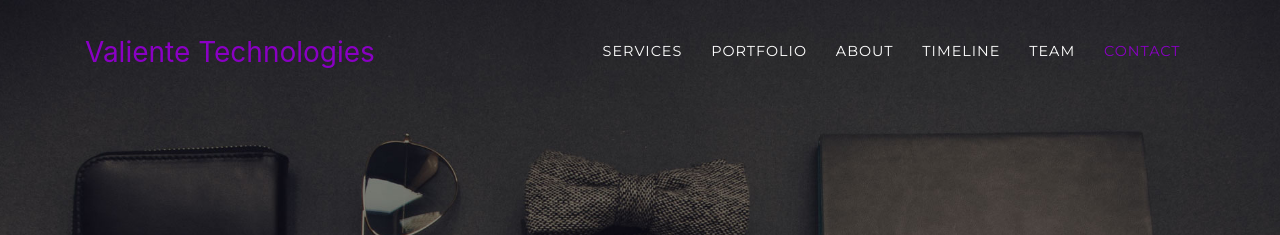
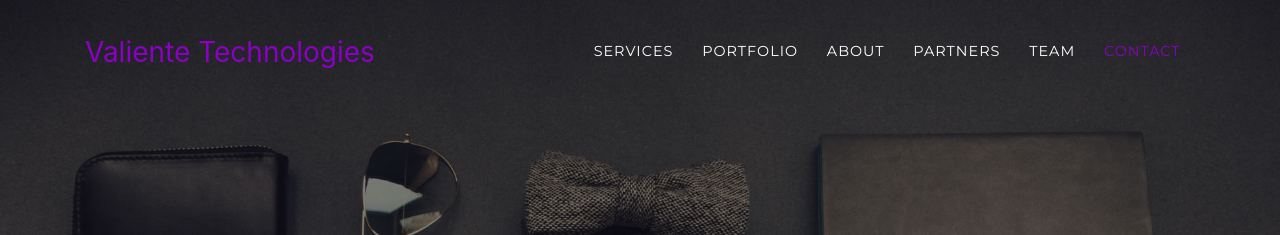
Before and after one commit to ValienteTechnologies/ValienteTechnologies.github.io, a Jekyll site: the page built from index.md, in a window 1280 px wide. Shown: the top 235 px of the page. Built offline with Jekyll 4.4.1, drawn with Linux system fonts in a browser that asks for light colours; some web fonts are replaced; some of the changed text lies outside the part shown.

Commit message:
change timeline to partners

```diff
--- a/_data/navigation.yml
+++ b/_data/navigation.yml
@@ -17,8 +17,8 @@
       section: portfolio
     - title: "About"
       section: about
-    - title: "Timeline"
-      section: timeline
+    - title: "Partners"
+      section: partners
     - title: "Team"
       section: team
     - title: "Contact"
@@ -83,7 +83,7 @@
     - title: "Hakkında"
       section: about
     - title: "Zaman Çizelgesi"
-      section: timeline
+      section: partners
     - title: "Ekip"
       section: team
     - title: "İletişim"
--- a/_includes/timeline.html
+++ b/_includes/partners.html
@@ -1,54 +1,54 @@
 <!-- About -->
 {% if site.locale and site.locale != "" and site.locale != nil %}
-  <section class="bg-light page-section" id="{{ site.data.sitetext[site.locale].timeline.section | default: "about" }}">
+  <section class="bg-light page-section" id="{{ site.data.sitetext[site.locale].partners.section | default: "about" }}">
     <div class="container">
       <div class="row">
         <div class="col-lg-12 text-center">
-          <h2 class="section-heading text-uppercase">{{ site.data.sitetext[site.locale].timeline.title | markdownify | default: "About" }}</h2>
-          <h3 class="section-subheading text-muted">{{ site.data.sitetext[site.locale].timeline.text | default: "timeline"}}</h3>
+          <h2 class="section-heading text-uppercase">{{ site.data.sitetext[site.locale].partners.title | markdownify | default: "About" }}</h2>
+          <h3 class="section-subheading text-muted">{{ site.data.sitetext[site.locale].partners.text | default: "partners"}}</h3>
         </div>
       </div>
       <div class="row">
         <div class="col-lg-12">
-          <ul class="timeline">
-      {%- assign align = site.data.sitetext[site.locale].timeline.start_align -%}
-      {%- for event in site.data.sitetext[site.locale].timeline.events -%}
+          <ul class="partners">
+      {%- assign align = site.data.sitetext[site.locale].partners.start_align -%}
+      {%- for event in site.data.sitetext[site.locale].partners.events -%}
             {%- if align == "right" -%}
               {%- if event.align and event.align == "left" -%}
                 {%- assign align = "right" -%}
                 <li>
               {%- else -%}
                 {%- assign align = "left" %}
-                <li class="timeline-inverted">
+                <li class="partners-inverted">
               {% endif %}
             {% else %}
               {%- if event.align and event.align == "right" -%}
                 {%- assign align = "left" -%}
-                <li class="timeline-inverted">
+                <li class="partners-inverted">
               {%- else -%}
                 {%- assign align = "right" %}
                 <li>
               {% endif %}
             {%- endif -%}
-              <div class="timeline-image">
+              <div class="partners-image">
                 <img class="rounded-circle img-fluid" src="{{ event.image }}" alt="{{ event.alt | default: ""}}">
               </div>
-              <div class="timeline-panel">
-                <div class="timeline-heading">
+              <div class="partners-panel">
+                <div class="partners-heading">
                   <h4>{{ event.year | markdownify }}</h4>
                   <h4 class="subheading">{{ event.title }}</h4>
                 </div>
-                <div class="timeline-body">
+                <div class="partners-body">
                   <div class="text-muted">{{ event.desc | markdownify }}</div>
                 </div>
               </div>
             </li>
 		  {% endfor %}
 
-		  {% if site.data.sitetext[site.locale].timeline.end %}
-			<li class="timeline-inverted">
-              <div class="timeline-image">
-                <h4>{{ site.data.sitetext[site.locale].timeline.end }}</h4>
+		  {% if site.data.sitetext[site.locale].partners.end %}
+			<li class="partners-inverted">
+              <div class="partners-image">
+                <h4>{{ site.data.sitetext[site.locale].partners.end }}</h4>
               </div>
             </li>
 		  {% endif %}
@@ -59,55 +59,55 @@
     </div>
   </section>
 {% else %}
-<section class="bg-light page-section" id="{{ site.data.sitetext.timeline.section | default: "about" }}">
+<section class="bg-light page-section" id="{{ site.data.sitetext.partners.section | default: "about" }}">
   <div class="container">
     <div class="row">
       <div class="col-lg-12 text-center">
-        <h2 class="section-heading text-uppercase">{{ site.data.sitetext.timeline.title | markdownify | default: "About" }}</h2>
-        <h3 class="section-subheading text-muted">{{ site.data.sitetext.timeline.text | default: "timeline"}}</h3>
+        <h2 class="section-heading text-uppercase">{{ site.data.sitetext.partners.title | markdownify | default: "About" }}</h2>
+        <h3 class="section-subheading text-muted">{{ site.data.sitetext.partners.text | default: "partners"}}</h3>
       </div>
     </div>
     <div class="row">
       <div class="col-lg-12">
-        <ul class="timeline">
-    {%- assign align = site.data.sitetext.timeline.start_align -%}
-    {%- for event in site.data.sitetext.timeline.events -%}
+        <ul class="partners">
+    {%- assign align = site.data.sitetext.partners.start_align -%}
+    {%- for event in site.data.sitetext.partners.events -%}
           {%- if align == "right" -%}
             {%- if event.align and event.align == "left" -%}
               {%- assign align = "right" -%}
               <li>
             {%- else -%}
               {%- assign align = "left" %}
-              <li class="timeline-inverted">
+              <li class="partners-inverted">
             {% endif %}
           {% else %}
             {%- if event.align and event.align == "right" -%}
               {%- assign align = "left" -%}
-              <li class="timeline-inverted">
+              <li class="partners-inverted">
             {%- else -%}
               {%- assign align = "right" %}
               <li>
             {% endif %}
           {%- endif -%}
-            <div class="timeline-image">
+            <div class="partners-image">
               <img class="rounded-circle img-fluid" src="{{ event.image }}" alt="{{ event.alt | default: ""}}">
             </div>
-            <div class="timeline-panel">
-              <div class="timeline-heading">
+            <div class="partners-panel">
+              <div class="partners-heading">
                 <h4>{{ event.year | markdownify }}</h4>
                 <h4 class="subheading">{{ event.title }}</h4>
               </div>
-              <div class="timeline-body">
+              <div class="partners-body">
                 <div class="text-muted">{{ event.desc | markdownify }}</div>
               </div>
             </div>
           </li>
     {% endfor %}
 
-    {% if site.data.sitetext.timeline.end %}
-    <li class="timeline-inverted">
-            <div class="timeline-image">
-              <h4>{{ site.data.sitetext.timeline.end }}</h4>
+    {% if site.data.sitetext.partners.end %}
+    <li class="partners-inverted">
+            <div class="partners-image">
+              <h4>{{ site.data.sitetext.partners.end }}</h4>
             </div>
           </li>
     {% endif %}
--- a/_layouts/home.html
+++ b/_layouts/home.html
@@ -6,7 +6,7 @@
 {% include services.html %}
 {% include portfolio_grid.html %}
 {% include about.html %}
-{% include timeline.html %}
+{% include partners.html %}
 {% include team.html %}
 {% include clients.html %}
 {% include contact.html %}
--- a/_sass/layout/_timeline.scss
+++ b/_sass/layout/_partners.scss
@@ -1,5 +1,5 @@
-// Styling for the timeline section
-.timeline {
+// Styling for the partners section
+.partners {
   position: relative;
   padding: 0;
   list-style: none;
@@ -25,7 +25,7 @@
     &:after {
       clear: both;
     }
-    .timeline-panel {
+    .partners-panel {
       position: relative;
       float: right;
       width: 100%;
@@ -44,7 +44,7 @@
         border-left-width: 0;
       }
     }
-    .timeline-image {
+    .partners-image {
       position: absolute;
       z-index: 100;
       left: 0;
@@ -62,7 +62,7 @@
         margin-top: 12px;
       }
     }
-    &.timeline-inverted > .timeline-panel {
+    &.partners-inverted > .partners-panel {
       float: right;
       padding: 0 20px 0 100px;
       text-align: left;
@@ -83,7 +83,7 @@
       margin-bottom: 0;
     }
   }
-  .timeline-heading {
+  .partners-heading {
     h4 {
       margin-top: 0;
       color: inherit;
@@ -92,7 +92,7 @@
       }
     }
   }
-  .timeline-body {
+  .partners-body {
     > ul,
     > p {
       margin-bottom: 0;
@@ -100,20 +100,20 @@
   }
 }
 @media (min-width: 768px) {
-  .timeline {
+  .partners {
     &:before {
       left: 50%;
     }
     > li {
       min-height: 100px;
       margin-bottom: 100px;
-      .timeline-panel {
+      .partners-panel {
         float: left;
         width: 41%;
         padding: 0 20px 20px 30px;
         text-align: right;
       }
-      .timeline-image {
+      .partners-image {
         left: 50%;
         width: 100px;
         height: 100px;
@@ -124,7 +124,7 @@
           margin-top: 16px;
         }
       }
-      &.timeline-inverted > .timeline-panel {
+      &.partners-inverted > .partners-panel {
         float: right;
         padding: 0 30px 20px 20px;
         text-align: left;
@@ -133,13 +133,13 @@
   }
 }
 @media (min-width: 992px) {
-  .timeline {
+  .partners {
     > li {
       min-height: 150px;
-      .timeline-panel {
+      .partners-panel {
         padding: 0 20px 20px;
       }
-      .timeline-image {
+      .partners-image {
         width: 150px;
         height: 150px;
         margin-left: -75px;
@@ -149,20 +149,20 @@
           margin-top: 30px;
         }
       }
-      &.timeline-inverted > .timeline-panel {
+      &.partners-inverted > .partners-panel {
         padding: 0 20px 20px;
       }
     }
   }
 }
 @media (min-width: 1200px) {
-  .timeline {
+  .partners {
     > li {
       min-height: 170px;
-      .timeline-panel {
+      .partners-panel {
         padding: 0 20px 20px 100px;
       }
-      .timeline-image {
+      .partners-image {
         width: 170px;
         height: 170px;
         margin-left: -85px;
@@ -170,7 +170,7 @@
           margin-top: 40px;
         }
       }
-      &.timeline-inverted > .timeline-panel {
+      &.partners-inverted > .partners-panel {
         padding: 0 100px 20px 20px;
       }
     }
--- a/assets/css/agency.scss
+++ b/assets/css/agency.scss
@@ -37,7 +37,7 @@
 @import "layout/masthead.scss";
 @import "layout/services.scss";
 @import "layout/portfolio.scss";
-@import "layout/timeline.scss";
+@import "layout/partners.scss";
 @import "layout/team.scss";
 @import "layout/contact.scss";
 @import "layout/footer.scss";
```
Also changed, not shown: _data/sitetext.yml (+26 -26 lines), assets/img/partners/1.jpg (renamed from assets/img/timeline/1.jpg), assets/img/partners/2.jpg (renamed from assets/img/timeline/2.jpg), assets/img/partners/3.jpg (renamed from assets/img/timeline/3.jpg), assets/img/partners/4.jpg (renamed from assets/img/timeline/4.jpg).
